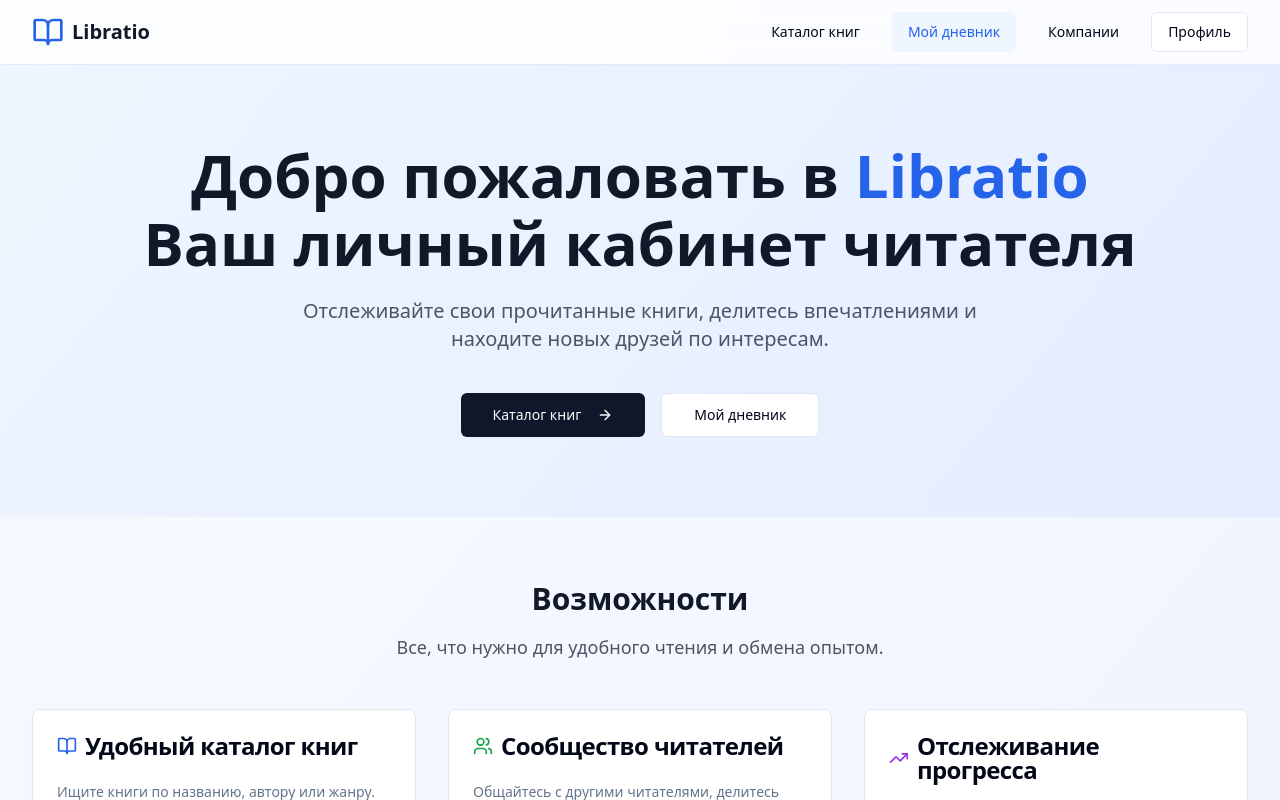
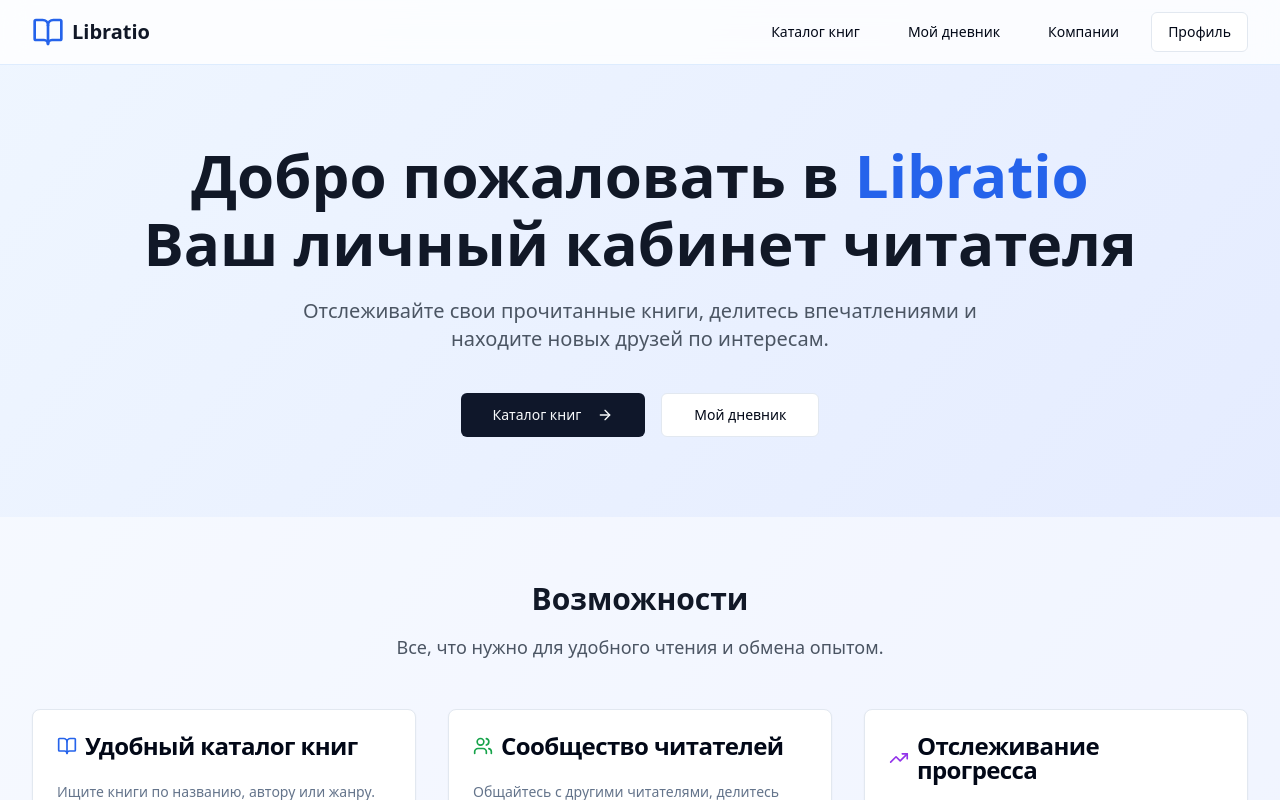
Before and after one commit to Alexandr1st/libratio-abfcdf53, a React (Vite) app: page / in a window 1280 px wide. Shown: the top 800 px of the page. Built offline with nearby package versions, Linux system fonts and the light colour scheme.

Commit message:
Fix: Highlight active menu item
Ensure the correct menu item is highlighted based on the current route. The "Мой дневник" button was incorrectly remaining active across all pages. This change updates the styling to reflect the user's current location within the application.

```diff
--- a/src/components/diary/DiaryNavigation.tsx
+++ b/src/components/diary/DiaryNavigation.tsx
@@ -1,9 +1,17 @@
 
-import { Link } from "react-router-dom";
+import { Link, useLocation } from "react-router-dom";
 import { Button } from "@/components/ui/button";
 import { BookOpen } from "lucide-react";
 
 const DiaryNavigation = () => {
+  const location = useLocation();
+
+  const getButtonStyle = (path: string) => {
+    return location.pathname === path
+      ? "text-blue-600 bg-blue-50"
+      : "";
+  };
+
   return (
     <nav className="bg-white/80 backdrop-blur-md border-b border-blue-200/50 sticky top-0 z-50">
       <div className="max-w-7xl mx-auto px-4 sm:px-6 lg:px-8">
@@ -14,16 +22,16 @@ const DiaryNavigation = () => {
           </Link>
           <div className="flex items-center space-x-4">
             <Link to="/books">
-              <Button variant="ghost">Каталог книг</Button>
+              <Button variant="ghost" className={getButtonStyle("/books")}>Каталог книг</Button>
             </Link>
             <Link to="/diary">
-              <Button variant="ghost" className="text-blue-600 bg-blue-50">Мой дневник</Button>
+              <Button variant="ghost" className={getButtonStyle("/diary")}>Мой дневник</Button>
             </Link>
             <Link to="/companies">
-              <Button variant="ghost">Компании</Button>
+              <Button variant="ghost" className={getButtonStyle("/companies")}>Компании</Button>
             </Link>
             <Link to="/profile">
-              <Button variant="outline">Профиль</Button>
+              <Button variant="outline" className={getButtonStyle("/profile")}>Профиль</Button>
             </Link>
           </div>
         </div>
```
